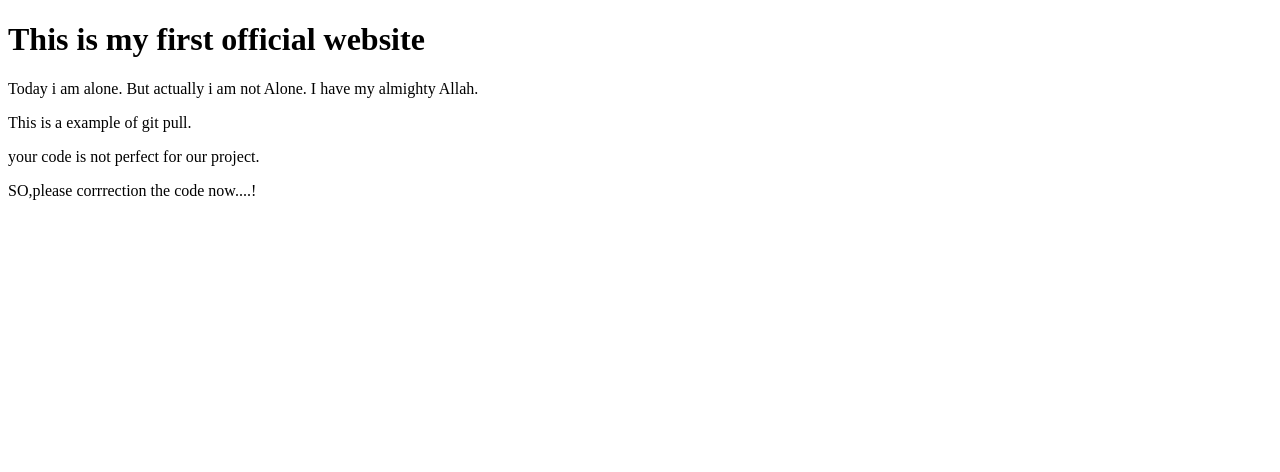
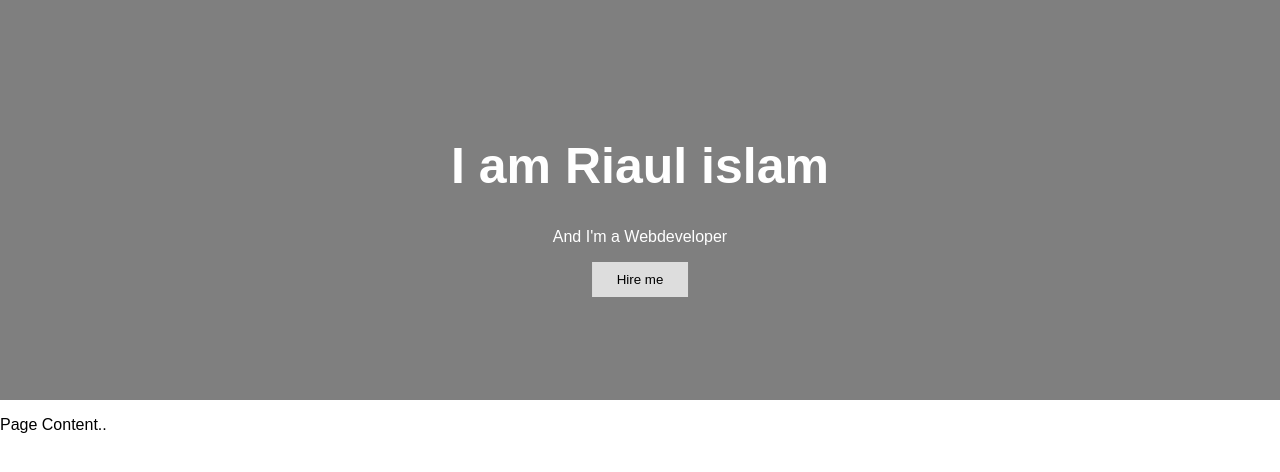
Before and after one commit to riaj06/rj_first, a plain HTML site: page html/index.html in a window 1280 px wide. Drawn offline with Linux system fonts and the light colour scheme.

Commit message:
rj_first_web

```diff
--- a/html/index.html
+++ b/html/index.html
@@ -1,18 +1,71 @@
 <!DOCTYPE html>
-<html lang="en">
+<html>
 
 <head>
-     <meta charset="UTF-8">
-     <meta name="viewport" content="width=device-width, initial-scale=1.0">
-     <title>my_first_website</title>
+     <title>About RIAJ</title>
+
+     <style>
+          body,
+          html {
+               height: 100%;
+               margin: 0;
+               font-family: Arial, Helvetica, sans-serif;
+          }
+
+          .hero-image {
+               background-image: linear-gradient(rgba(0, 0, 0, 0.5), rgba(0, 0, 0, 0.5));
+
+               height: 50%;
+               background-position: center;
+               background-repeat: no-repeat;
+               background-size: cover;
+               position: relative;
+          }
+
+
+          .hero-text {
+               text-align: center;
+               position: absolute;
+               top: 50%;
+               left: 50%;
+               transform: translate(-50%, -50%);
+               color: white;
+          }
+
+
+          .hero-text button {
+               border: none;
+               outline: 0;
+               display: inline-block;
+               padding: 10px 25px;
+               color: black;
+               background-color: #ddd;
+               text-align: center;
+               cursor: pointer;
+          }
+
+
+          .hero-text button:hover {
+               background-color: #555;
+               color: white;
+          }
+     </style>
 </head>
 
+
+
 <body>
-     <h1>This is my first official website</h1>
-     <p>Today i am alone. But actually i am not Alone. I have my almighty Allah.</p>
-     <p>This is a example of git pull.</p>
-     <p>your code is not perfect for our project.</p>
-     <p>SO,please corrrection the code now....!</p>
+
+     <div class="hero-image">
+          <div class="hero-text">
+               <h1 style="font-size:50px">I am Riaul islam</h1>
+               <p>And I'm a Webdeveloper</p>
+               <button>Hire me</button>
+          </div>
+     </div>
+
+     <p>Page Content..</p>
+
 </body>
 
 </html>
```
Also changed, not shown: 1 other file.
